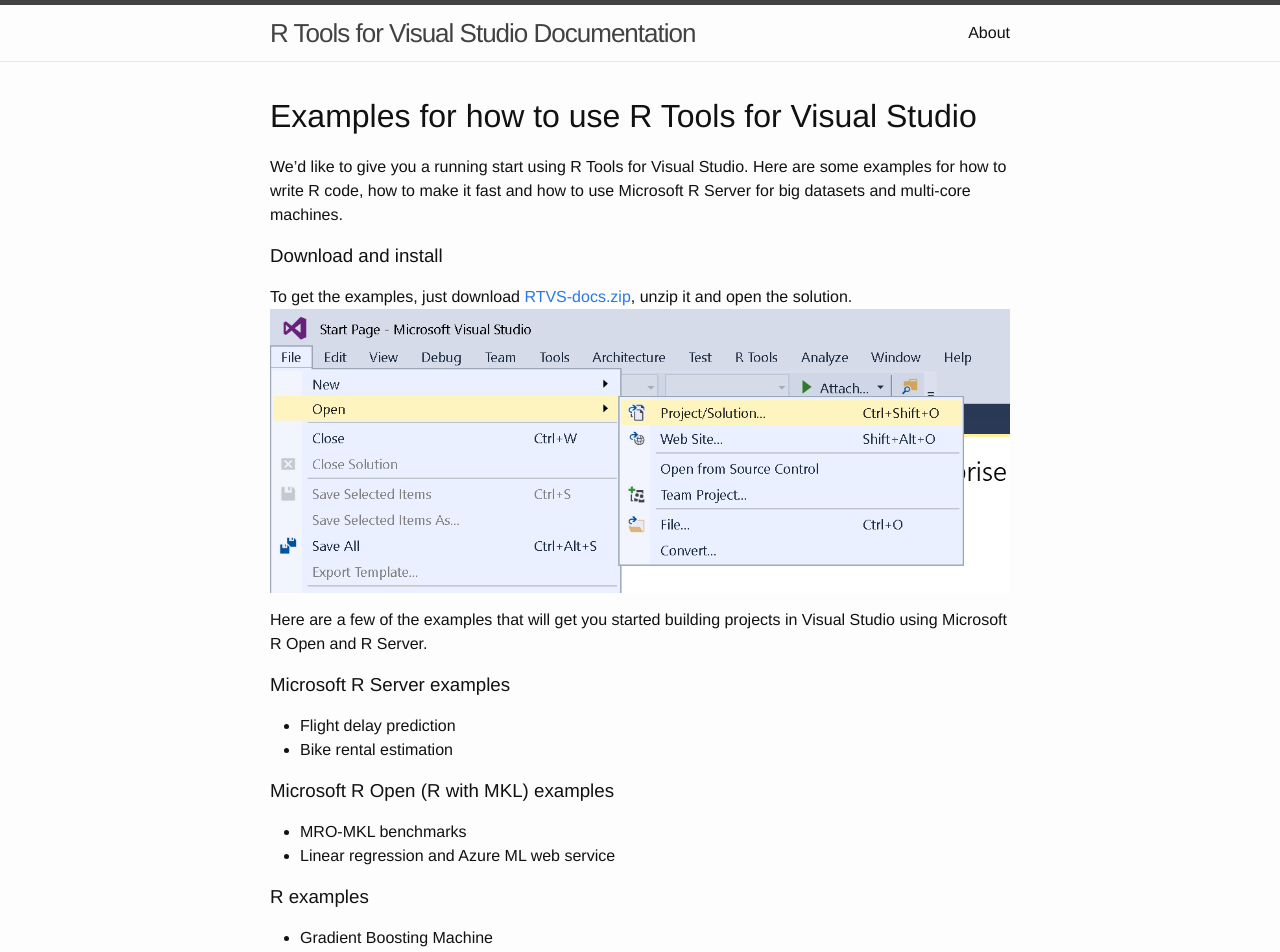
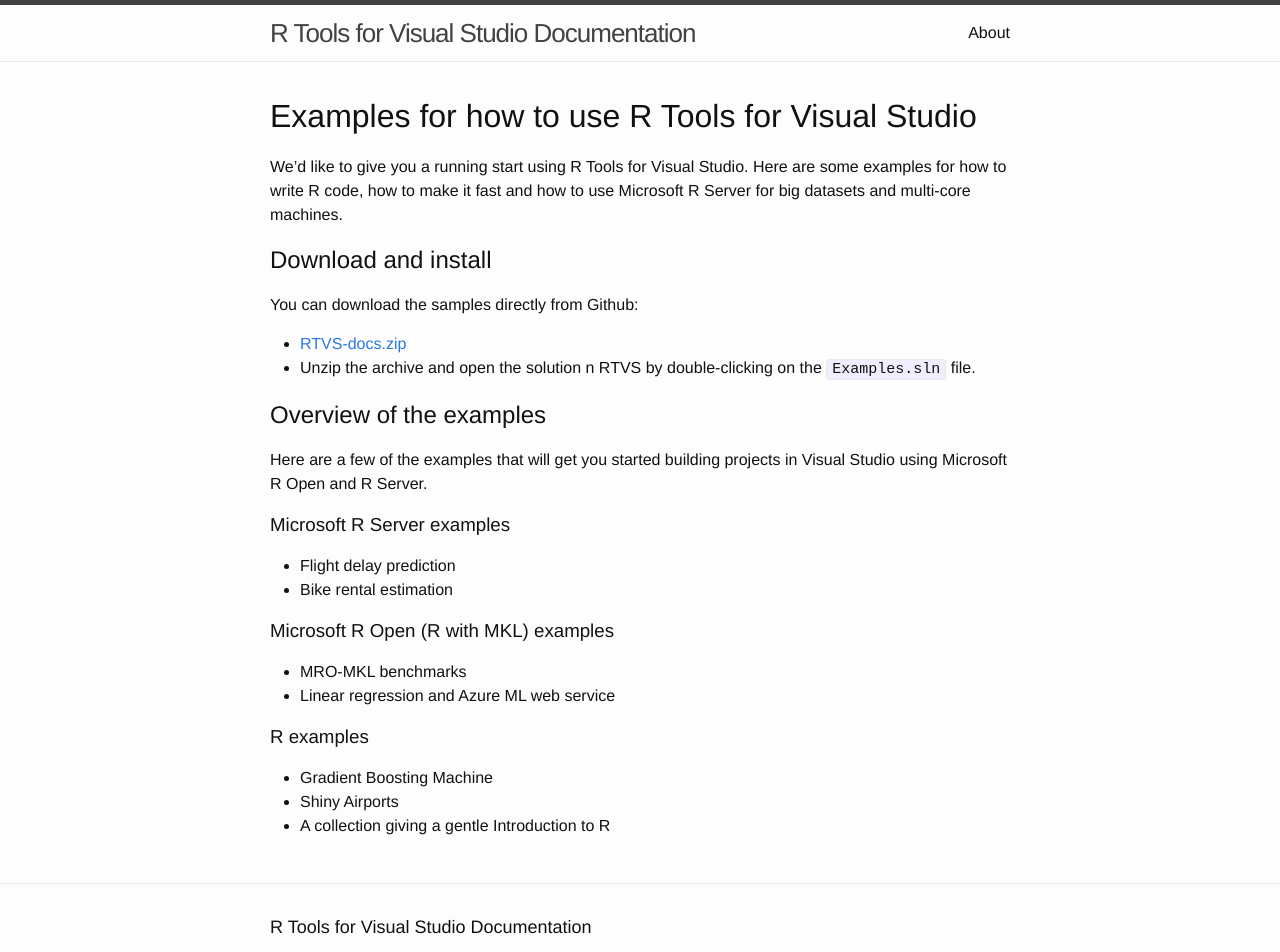
Before and after one commit to microsoft/RTVS-docs, a Jekyll site: the page built from samples.md, in a window 1280 px wide and 1400 px high. Shown: the top 952 px of the window. Built offline with Jekyll 4.4.1, drawn with Linux system fonts in a browser that asks for light colours.

Commit message:
Cleaning up the samples page to reflect feedback

```diff
--- a/samples.md
+++ b/samples.md
@@ -4,13 +4,22 @@
 
 # Examples for how to use R Tools for Visual Studio
 
-We'd like to give you a running start using R Tools for Visual Studio. Here are some examples for how to write R code, how to make it fast and how to use Microsoft R Server for big datasets and multi-core machines.
+We'd like to give you a running start using R Tools for Visual Studio. Here are
+some examples for how to write R code, how to make it fast and how to use
+Microsoft R Server for big datasets and multi-core machines.
 
-### Download and install
-To get the examples, just download [RTVS-docs.zip](https://github.com/Microsoft/RTVS-docs/archive/master.zip), unzip it and open the solution.
-![Open the solution](./media/screenshot-open-solution.png)
+## Download and install
 
-Here are a few of the examples that will get you started building projects in Visual Studio using Microsoft R Open and R Server.
+You can download the samples directly from Github:
+
+   * [RTVS-docs.zip](https://github.com/Microsoft/RTVS-docs/archive/master.zip)
+   * Unzip the archive and open the solution n RTVS by double-clicking on the
+     `Examples.sln` file.
+
+## Overview of the examples
+
+Here are a few of the examples that will get you started building projects in
+Visual Studio using Microsoft R Open and R Server.
 
 ### Microsoft R Server examples
 * Flight delay prediction
@@ -24,6 +33,3 @@
 * Gradient Boosting Machine
 * Shiny Airports
 * A collection giving a gentle Introduction to R
-
-#
-<iframe width="560" height="315" src="https://www.youtube.com/embed/VEOhaP4x7LE" frameborder="0" allowfullscreen></iframe>
```
Also changed, not shown: media/screenshot-open-solution.png (deleted).
